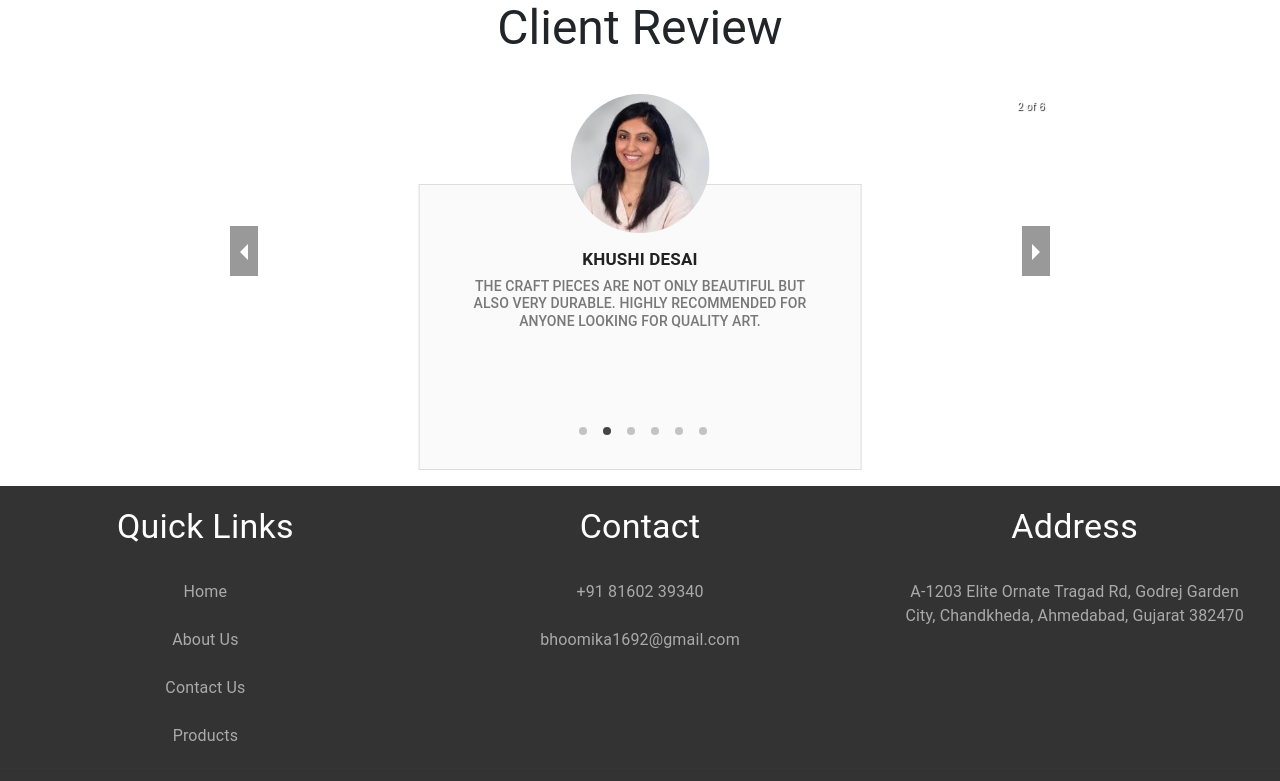
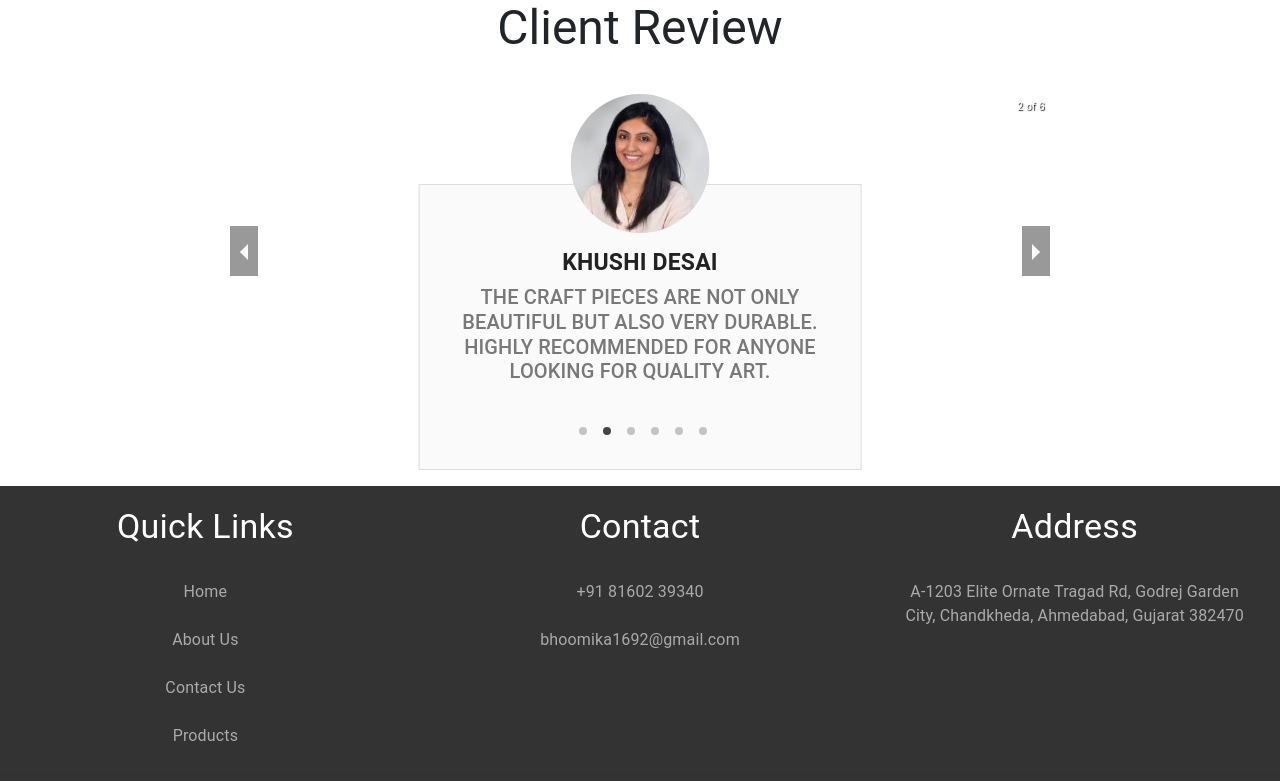
Before and after one commit to surajpithva/try-demo, a React (Create React App) app: page / in a window 1280 px wide. Shown: the part 1686-2467 px from the top of the page. Built offline with nearby package versions, Linux system fonts and the light colour scheme; the HTML template or start-up script is replaced by a standard one.

Commit message:
Feat : - Fix Bug

```diff
--- a/src/components/footer/footer.css
+++ b/src/components/footer/footer.css
@@ -67,3 +67,8 @@
         padding: 10px 0;
     }
 }
+
+.footer-list :hover{
+    color: rgb(141, 213, 222);
+    font-size: large;
+}
--- a/src/components/footer/footer.jsx
+++ b/src/components/footer/footer.jsx
@@ -33,7 +33,7 @@ const Footer = () => {
           <List className="footer-list">
             <Link to="/" className="footer-link">
               <ListItem>
-                <ListItemText primary="Home" className="text-center" />
+                <ListItemText  primary="Home" className="text-center" />
               </ListItem>
             </Link>
             <Link to="/aboutus" className="footer-link">
--- a/src/components/testimonial/testimonial.css
+++ b/src/components/testimonial/testimonial.css
@@ -42,7 +42,7 @@
     margin-bottom: 4px;
     font-weight: 600;
     text-transform: uppercase;
-    font-size: 17px;
+    font-size: 23px;
   }
 
   .myCarousel h4 {
@@ -51,7 +51,7 @@
     padding-top: 0;
     font-weight: 500;
     color: #787878;
-    font-size: 14px;
+    font-size: 20px;
   }
 
   .myCarousel p {
--- a/src/json-data/testimonialData/testimonialData.js
+++ b/src/json-data/testimonialData/testimonialData.js
@@ -44,7 +44,7 @@ const testimonials = [
     },
     {
       imgSrc: divyaClient,
-      name: "Divya Joshi",
+      name: "Divya Panchal",
       message: "The variety of crafts available is fantastic. There's something for every taste and preference."
     }
   ];
--- a/src/pages/home/home.jsx
+++ b/src/pages/home/home.jsx
@@ -1,4 +1,4 @@
-import React, { useState, useEffect } from "react";
+import React, { useState, useEffect, Suspense } from "react";
 import {
   Box,
   Button,
@@ -8,6 +8,7 @@ import {
   Container,
   Grid,
   IconButton,
+  Skeleton,
   Typography,
 } from "@mui/material";
 import { ClipLoader } from "react-spinners";
@@ -57,6 +58,7 @@ const Home = () => {
       {/* Header End Here */}
 
       {/* Classy Craft Start Here */}
+      <div>
       <Grid container rowSpacing={1} columnSpacing={{ xs: 1, sm: 2, md: 3 }}>
         <Grid
           item
@@ -70,7 +72,7 @@ const Home = () => {
           data-aos="fade-right"
         >
           <Typography
-            variant="h1" // Adjust the variant to increase text size
+            variant="h1"
             className="amita-regular"
             align="center"
             gutterBottom
@@ -78,12 +80,11 @@ const Home = () => {
             Classy Craft
           </Typography>
           <Typography
-            variant="h5" // Adjust the variant to increase text size
+            variant="h5"
             align="center"
             className="description"
           >
-            Your One-Stop-Shop For Unique Handmade Products, Including Hoops
-            Moti Art, Rakhi, Wall Art, Hamper And More
+            Your One-Stop-Shop For Unique Handmade Products, Including Hoops Moti Art, Rakhi, Wall Art, Hamper And More
           </Typography>
           <Box>
             <Button variant="contained" color="secondary" className="mt-4">
@@ -92,9 +93,13 @@ const Home = () => {
           </Box>
         </Grid>
         <Grid item sm={12} md={6} lg={6} data-aos="fade-left">
-          <img src={homePage} alt="cutegirl" className="cute-girl-img mt-5" />
+          <Suspense fallback={<Skeleton variant="rectangular" width="100%" height="auto" />}>
+            <img src={homePage} alt="cutegirl" className="cute-girl-img mt-5" />
+          </Suspense>
         </Grid>
       </Grid>
+
+    </div>
       <Typography
         className="better-day-text my-3"
         variant="h3"
```
